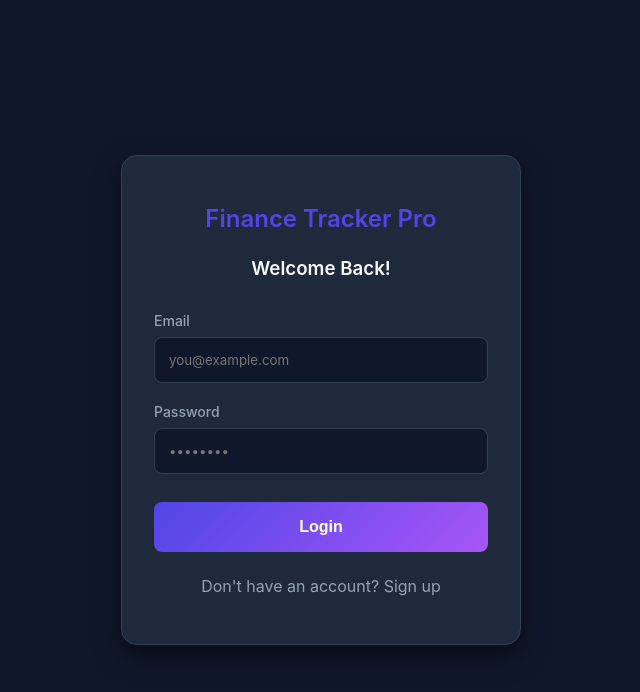
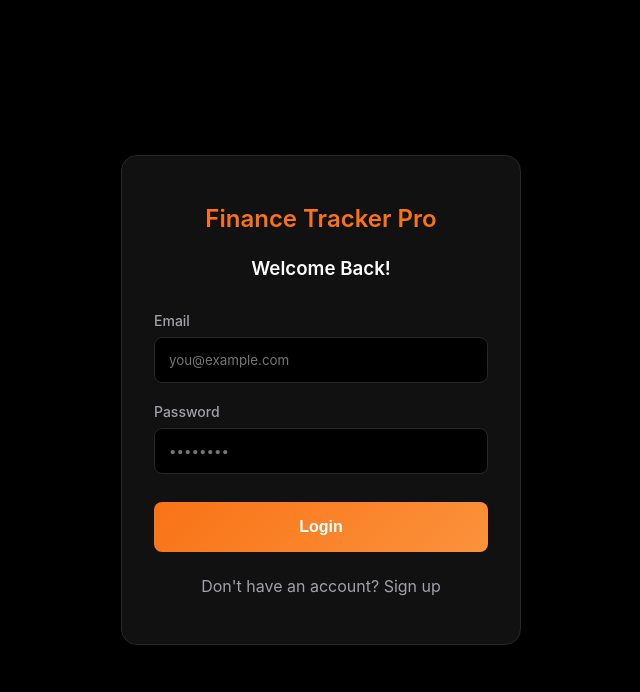
Before and after one commit to IshanAmrit28/ExTracker, a React (Vite) app in the folder frontend/: page / in a window 1280 px wide. Shown: the top 692 px of the page, without its empty margins (319-959 px from the left). Built offline with nearby package versions, Linux system fonts and the light colour scheme; no server answers.

Commit message:
ui change

```diff
--- a/frontend/src/App.css
+++ b/frontend/src/App.css
@@ -1,12 +1,12 @@
 :root {
-  --primary-color: #8b5cf6;
-  --bg-color: #0f172a;
-  --card-bg: #1e293b;
-  --text-main: #f8fafc;
-  --text-muted: #94a3b8;
-  --border: #334155;
+  --primary-color: #f97316;
+  --bg-color: #000000;
+  --card-bg: #111111;
+  --text-main: #ffffff;
+  --text-muted: #a1a1aa;
+  --border: #27272a;
   --danger: #ef4444;
-  --success: #10b981;
+  --success: #22c55e;
 }
 
 * {
@@ -43,7 +43,7 @@ body {
   margin-bottom: 2.5rem;
   text-align: center;
   font-weight: 800;
-  background: linear-gradient(135deg, var(--primary-color) 0%, #d8b4fe 100%);
+  background: linear-gradient(135deg, var(--primary-color) 0%, #fdba74 100%);
   -webkit-background-clip: text;
   -webkit-text-fill-color: transparent;
 }
@@ -77,7 +77,7 @@ body {
 }
 
 .nav-item.active {
-  background: rgba(139, 92, 246, 0.15);
+  background: rgba(249, 115, 22, 0.15);
   color: var(--primary-color);
   box-shadow: inset 3px 0 0 var(--primary-color);
 }
@@ -158,7 +158,7 @@ body {
 .form-group input, .form-group select {
   width: 100%;
   padding: 0.875rem;
-  background-color: #0f172a;
+  background-color: var(--bg-color);
   border: 1px solid var(--border);
   border-radius: 8px;
   color: var(--text-main);
@@ -169,13 +169,13 @@ body {
 .form-group input:focus, .form-group select:focus {
   outline: none;
   border-color: var(--primary-color);
-  box-shadow: 0 0 0 3px rgba(139, 92, 246, 0.2);
+  box-shadow: 0 0 0 3px rgba(249, 115, 22, 0.2);
 }
 
 .btn-primary {
   width: 100%;
   padding: 1rem 2rem;
-  background: linear-gradient(135deg, var(--primary-color) 0%, #a855f7 100%);
+  background: linear-gradient(135deg, var(--primary-color) 0%, #fb923c 100%);
   color: white;
   border: none;
   border-radius: 8px;
@@ -217,7 +217,7 @@ body {
 /* Dashboard specifics */
 .score-card { display: flex; flex-direction: column; align-items: center; justify-content: center; background: var(--card-bg); border-radius: 16px; padding: 2rem; border: 1px solid var(--border); }
 .score-header { display: flex; align-items: center; gap: 0.75rem; margin-bottom: 1.5rem; }
-.score-circle { width: 140px; height: 140px; border-radius: 50%; border: 8px solid var(--primary-color); display: flex; flex-direction: column; align-items: center; justify-content: center; background: rgba(139, 92, 246, 0.1); box-shadow: 0 0 20px rgba(139, 92, 246, 0.2); }
+.score-circle { width: 140px; height: 140px; border-radius: 50%; border: 8px solid var(--primary-color); display: flex; flex-direction: column; align-items: center; justify-content: center; background: rgba(249, 115, 22, 0.1); box-shadow: 0 0 20px rgba(249, 115, 22, 0.2); }
 .score-value { font-size: 3rem; font-weight: 800; line-height: 1; }
 
 .budget-variance-card { background: var(--card-bg); border-radius: 16px; padding: 2rem; border: 1px solid var(--border); display: flex; flex-direction: column; justify-content: center; }
--- a/frontend/src/index.css
+++ b/frontend/src/index.css
@@ -1,13 +1,13 @@
 :root {
-  --primary-color: #4f46e5;
-  --primary-hover: #4338ca;
-  --bg-color: #0f172a;
-  --card-bg: #1e293b;
-  --text-main: #f8fafc;
-  --text-muted: #94a3b8;
-  --success: #10b981;
+  --primary-color: #f97316;
+  --primary-hover: #ea580c;
+  --bg-color: #000000;
+  --card-bg: #111111;
+  --text-main: #ffffff;
+  --text-muted: #a1a1aa;
+  --success: #22c55e;
   --danger: #ef4444;
-  --border: #334155;
+  --border: #27272a;
 }
 
 body {
```
